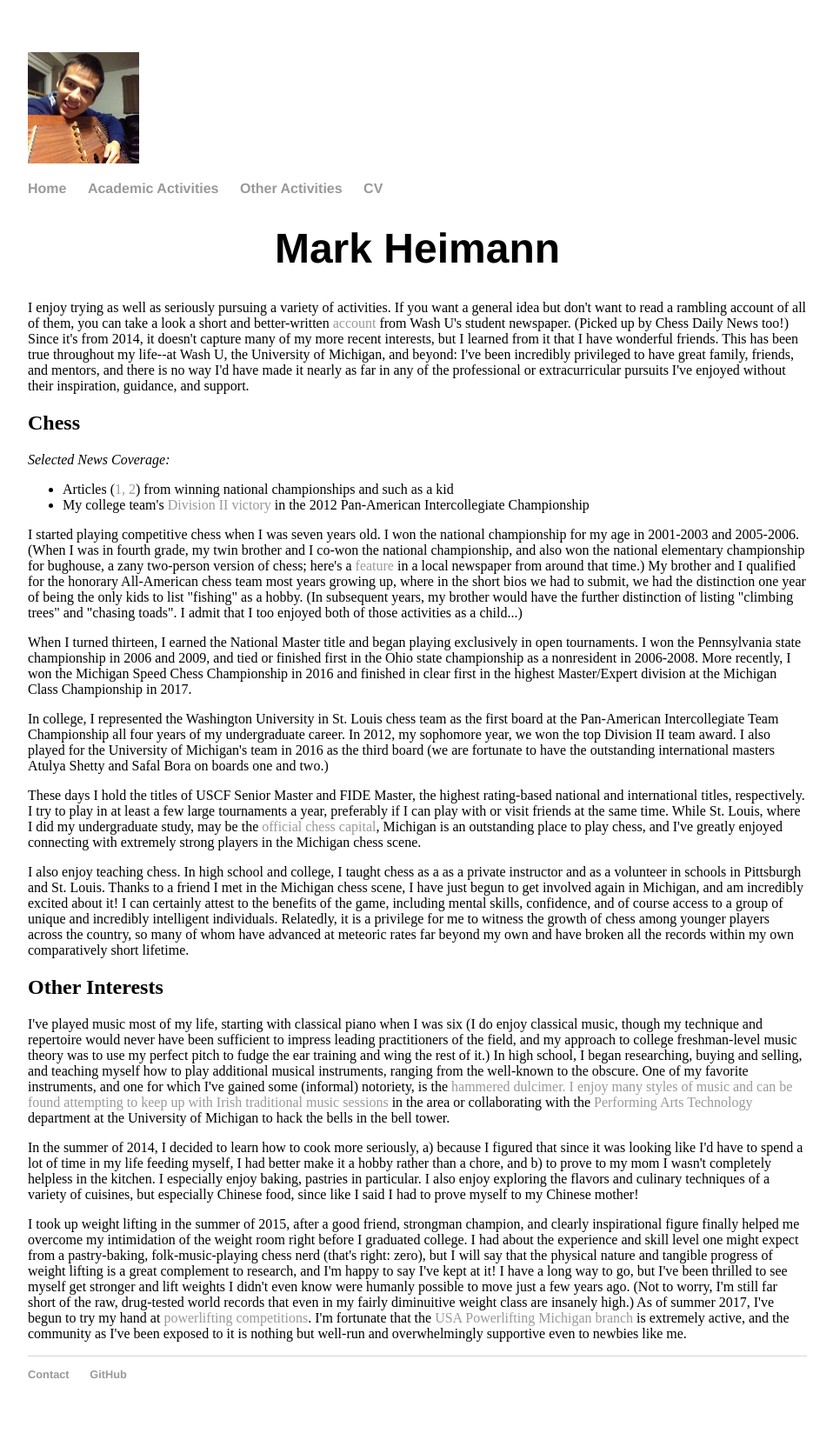
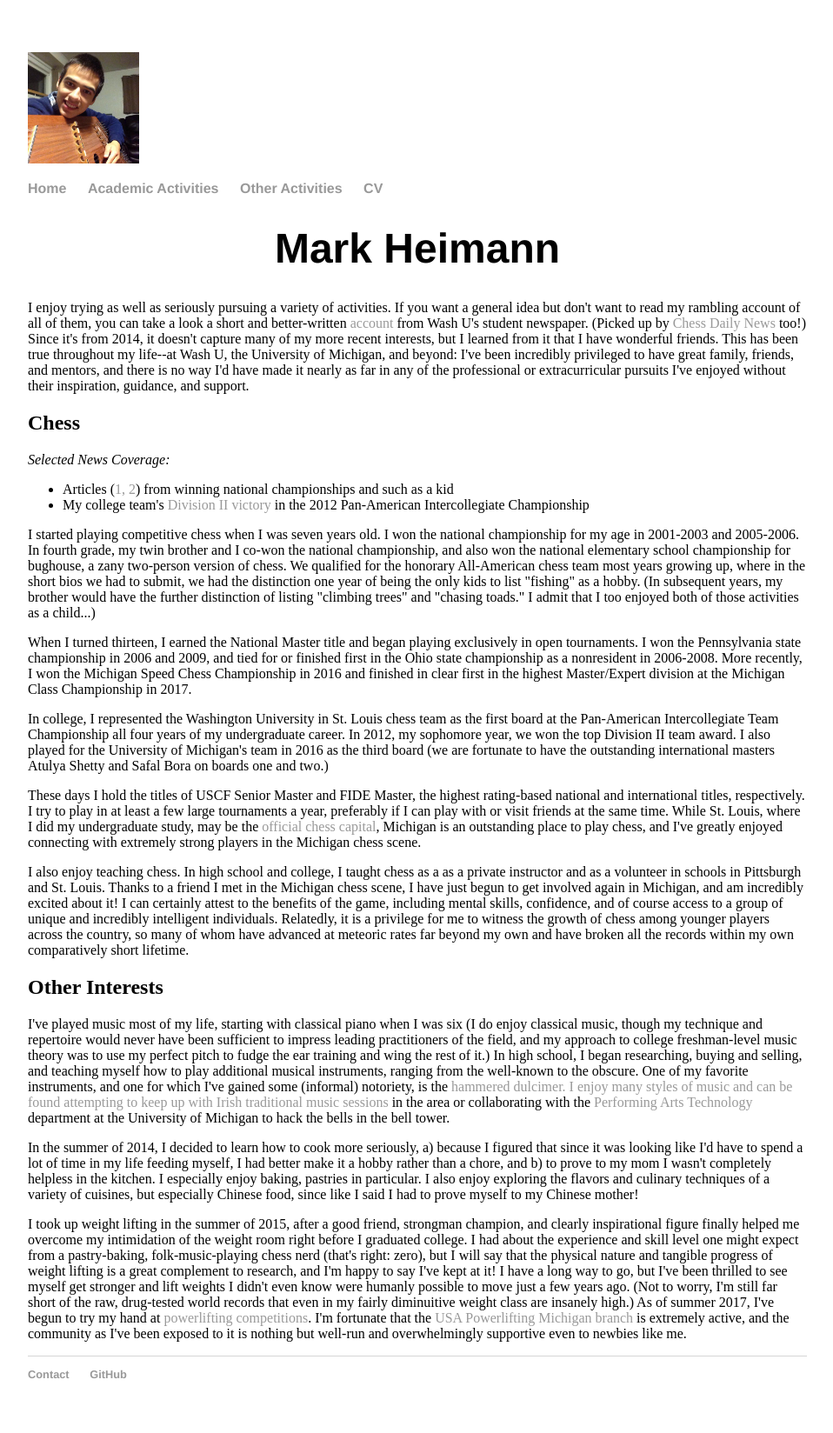
Before and after one commit to markheimann/markheimann.github.io, a Jekyll site: the page built from other.html, in a window 1280 px wide. Shown: the whole page at 87% size, without its empty margins (160-1118 px from the left). Built offline with Jekyll 4.4.1, drawn with Linux system fonts in a browser that asks for light colours.

Commit message:
fix typos on other activities

```diff
--- a/other.html
+++ b/other.html
@@ -17,11 +17,11 @@
 
 
 	<p>
-	I started playing competitive chess when I was seven years old.  I won the national championship for my age in 2001-2003 and 2005-2006.  (When I was in fourth grade, my twin brother and I co-won the national championship, and also won the national elementary championship for bughouse, a zany two-person version of chess; here's a <a href="http://triblive.com/x/pittsburghtrib/news/pittsburgh/s_454281.html">feature</a> in a local newspaper from around that time.)  My brother and I qualified for the honorary All-American chess team most years growing up, where in the short bios we had to submit, we had the distinction one year of being the only kids to list "fishing" as a hobby.  (In subsequent years, my brother would have the further distinction of listing "climbing trees" and "chasing toads".  I admit that I too enjoyed both of those activities as a child...)
+	I started playing competitive chess when I was seven years old.  I won the national championship for my age in 2001-2003 and 2005-2006. In fourth grade, my twin brother and I co-won the national championship, and also won the national elementary school championship for bughouse, a zany two-person version of chess.  We qualified for the honorary All-American chess team most years growing up, where in the short bios we had to submit, we had the distinction one year of being the only kids to list "fishing" as a hobby.  (In subsequent years, my brother would have the further distinction of listing "climbing trees" and "chasing toads."  I admit that I too enjoyed both of those activities as a child...)
 	</p>
 
 	<p>
-	When I turned thirteen, I earned the National Master title and began playing exclusively in open tournaments.  I won the Pennsylvania state championship in 2006 and 2009, and tied or finished first in the Ohio state championship as a nonresident in 2006-2008.  More recently, I won the Michigan Speed Chess Championship in 2016 and finished in clear first in the highest Master/Expert division at the Michigan Class Championship in 2017.
+	When I turned thirteen, I earned the National Master title and began playing exclusively in open tournaments.  I won the Pennsylvania state championship in 2006 and 2009, and tied for or finished first in the Ohio state championship as a nonresident in 2006-2008.  More recently, I won the Michigan Speed Chess Championship in 2016 and finished in clear first in the highest Master/Expert division at the Michigan Class Championship in 2017.
 	</p>
 
 	<p>
```
Also changed, not shown: other parts of other.html (+1 -1 lines).
